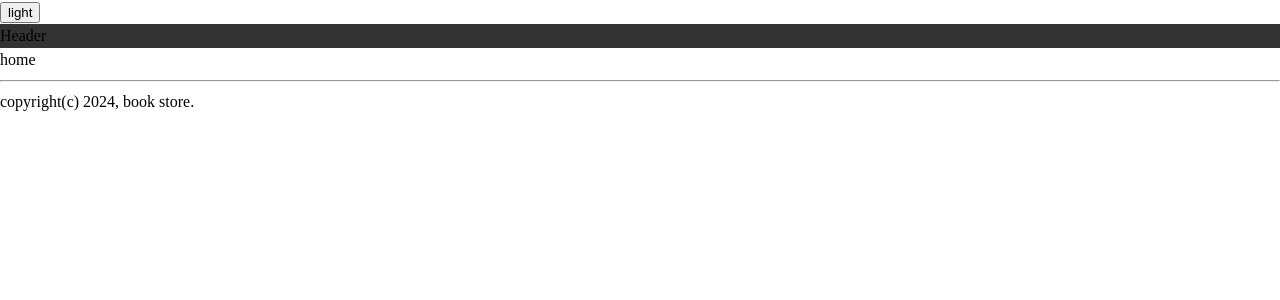
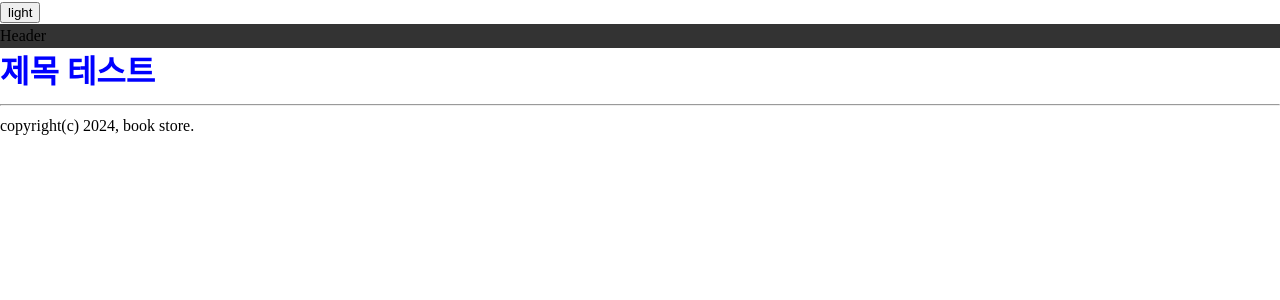
Before and after one commit to alchogh/book-store, a React (Create React App) app: page / in a window 1280 px wide. Shown: the top 300 px of the page. Built offline with nearby package versions, Linux system fonts and the light colour scheme.

Commit message:
🎨 타이틀 컴포넌트, 테스트 구현

```diff
--- a/src/App.tsx
+++ b/src/App.tsx
@@ -1,11 +1,7 @@
-import { useContext, useState } from "react";
-import { ThemeProvider } from "styled-components";
-import { ThemeName, getTheme } from "./style/theme";
-import { GlobalStyle } from "./style/global";
 import Layout from "./components/layout/Layout";
 import Home from "./pages/Home";
 import ThemeSwitcher from "./components/header/ThemeSwitcher";
-import { BookStoreThemeProvider, ThemeContext } from "./context/themeContext";
+import { BookStoreThemeProvider } from "./context/themeContext";
 
 function App() {
 	return (
--- /dev/null
+++ b/src/components/common/Title.tsx
@@ -0,0 +1,22 @@
+import { styled } from "styled-components";
+import { ColorKey, HeadingSize } from "../../style/theme";
+
+interface Props {
+	children: React.ReactNode;
+	size: HeadingSize;
+	color?: ColorKey;
+}
+
+export default function Title({ children, size, color }: Props) {
+	return (
+		<TitleStyle size={size} color={color}>
+			{children}
+		</TitleStyle>
+	);
+}
+
+const TitleStyle = styled.h1<Omit<Props, "children">>`
+	font-size: ${({ theme, size }) => theme.heading[size].fontSize};
+	color: ${({ theme, color }) =>
+		color ? theme.color[color] : theme.color.primary};
+`;
--- a/src/components/header/ThemeSwitcher.tsx
+++ b/src/components/header/ThemeSwitcher.tsx
@@ -1,5 +1,4 @@
 import { useContext } from "react";
-import { ThemeName } from "../../style/theme";
 import { ThemeContext } from "../../context/themeContext";
 
 export default function ThemeSwitcher() {
--- a/src/pages/Home.tsx
+++ b/src/pages/Home.tsx
@@ -1,3 +1,11 @@
+import Title from "../components/common/Title";
+
 export default function Home() {
-	return <>home</>;
+	return (
+		<>
+			<Title size="large" color="secondary">
+				제목 테스트
+			</Title>
+		</>
+	);
 }
--- a/src/style/theme.ts
+++ b/src/style/theme.ts
@@ -1,11 +1,14 @@
 export type ThemeName = "light" | "dark";
-type ColorKey = "primary" | "background" | "secondary" | "third";
+export type ColorKey = "primary" | "background" | "secondary" | "third";
+export type HeadingSize = "large" | "medium" | "small";
 
 interface Theme {
 	name: ThemeName;
-	color: {
-		// Record<ColorKey, string>
-		[key in ColorKey]: string;
+	color: Record<ColorKey, string>;
+	heading: {
+		[key in HeadingSize]: {
+			fontSize: string;
+		};
 	};
 }
 
@@ -17,9 +20,21 @@ export const light: Theme = {
 		secondary: "blue",
 		third: "green",
 	},
+	heading: {
+		large: {
+			fontSize: "2rem",
+		},
+		medium: {
+			fontSize: "1.5rem",
+		},
+		small: {
+			fontSize: "1rem",
+		},
+	},
 };
 
 export const dark: Theme = {
+	...light,
 	name: "dark",
 	color: {
 		primary: "coral",
```
Also changed, not shown: 1 other file (tests, documents, lock files or other folders).
